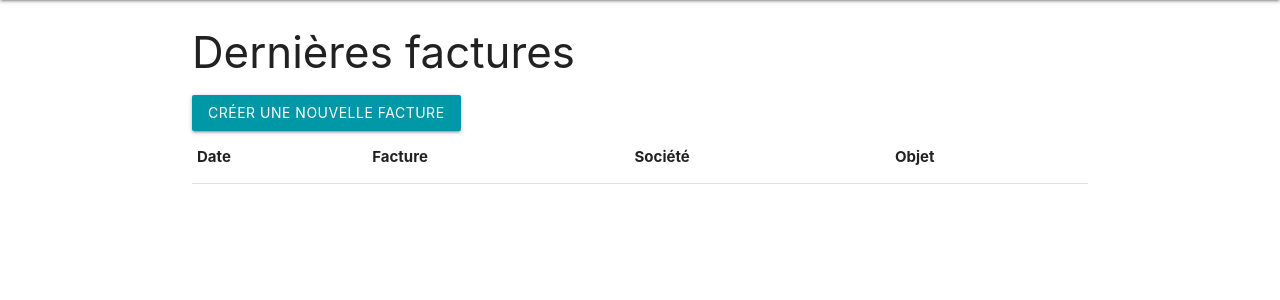
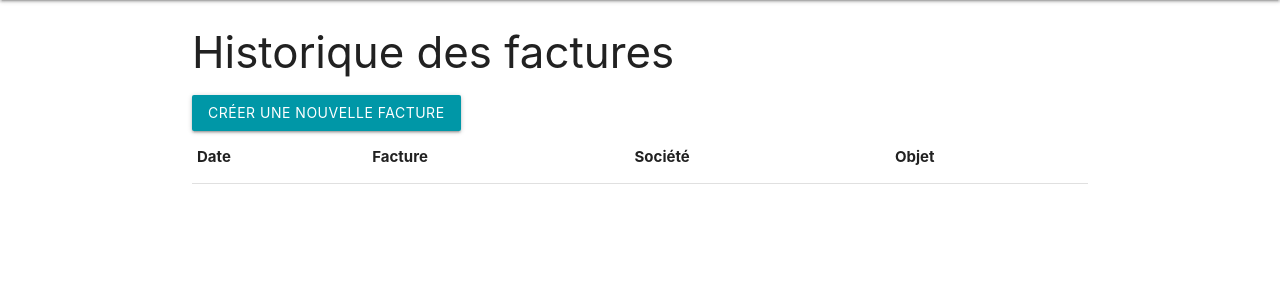
Before and after one commit to baptistefkt/my-first-relational-database-app, a PHP site: template Vue/facturesVue.php in a window 1280 px wide. Shown: the part 64-364 px from the top of the page. Run offline with PHP 8.4, Linux system fonts and the light colour scheme; the template is opened without the code that fills it, so the values that code supplies are empty; some libraries are stand-ins or nearby versions.

Commit message:
update facture vue

```diff
--- a/Vue/facturesVue.php
+++ b/Vue/facturesVue.php
@@ -3,7 +3,7 @@ include 'header.php';
  ?>
 
         <div class="container">
-            <h3>Dernières factures</h3>
+            <h3>Historique des factures</h3>
             <a href="../Vue/createFactureVue.php" class="waves-effect waves-light btn cyan darken-2">Créer une nouvelle facture</a>
             <table>
                 <thead>
```
